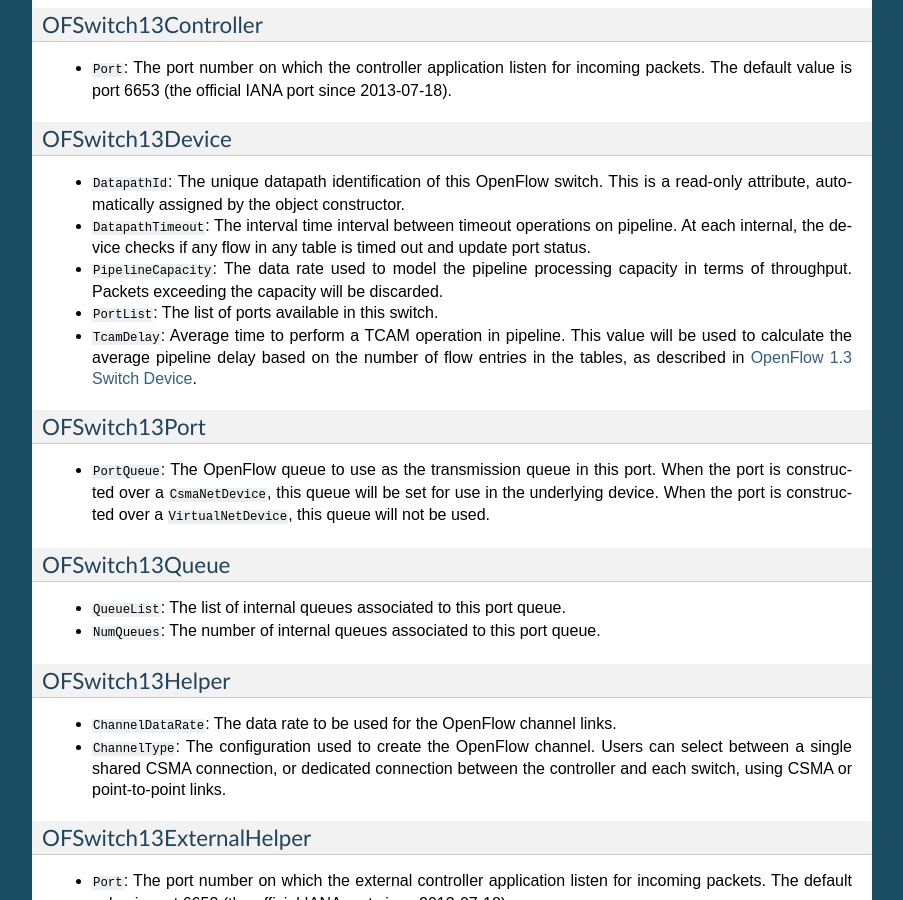
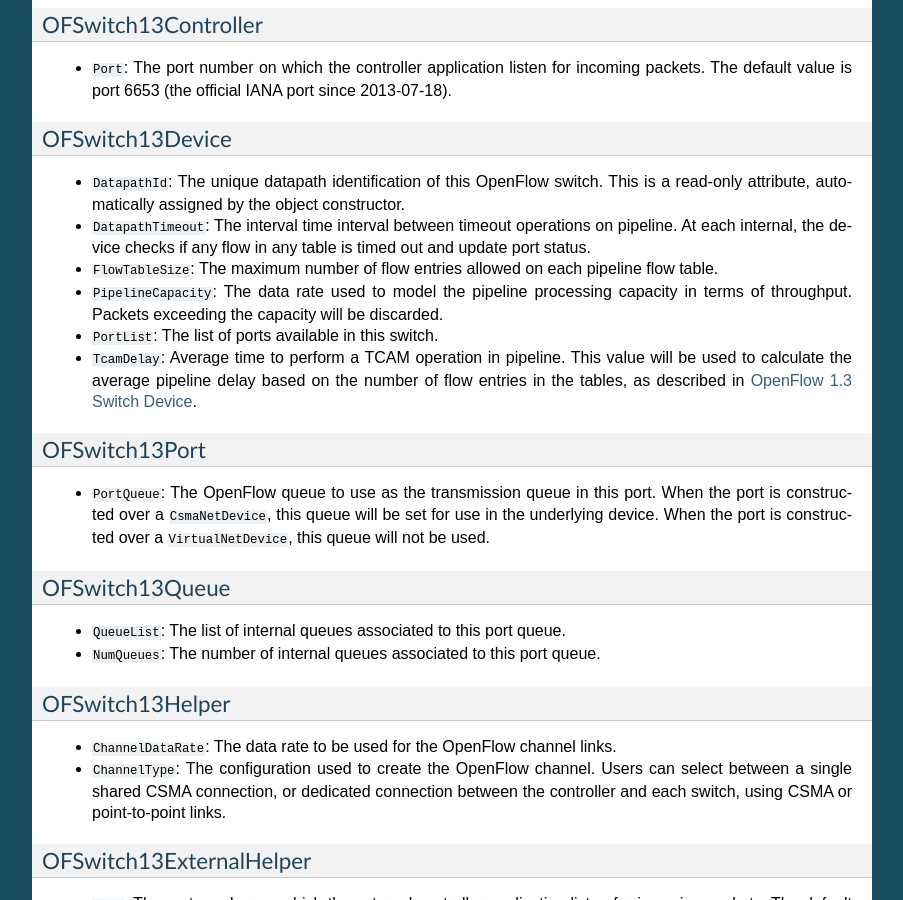
Before and after one commit to ljerezchaves/ofswitch13, a Sphinx documentation site: the page built from doc/source/ofswitch13-usage.rst, in a window 1280 px wide and 900 px high, scrolled down 4882 px. Shown: the whole window, without its empty margins (198-1101 px from the left). Built offline with Sphinx 7.4.7, drawn with Linux system fonts in a browser that asks for light colours; formulas are drawn with MathJax 3.

Commit message:
Including the OFSwitch13Device::FlowTableSize attribute allowing users to define the maximum number of flow entries on pipeline flow tables.

```diff
--- a/doc/source/ofswitch13-usage.rst
+++ b/doc/source/ofswitch13-usage.rst
@@ -344,6 +344,9 @@ OFSwitch13Device
 * ``DatapathTimeout``: The interval time interval between timeout operations on
   pipeline. At each internal, the device checks if any flow in any table is
   timed out and update port status.
+
+* ``FlowTableSize``: The maximum number of flow entries allowed on each
+  pipeline flow table.
 
 * ``PipelineCapacity``: The data rate used to model the pipeline processing
   capacity in terms of throughput. Packets exceeding the capacity will be
```
Also changed, not shown: 3 other files.
